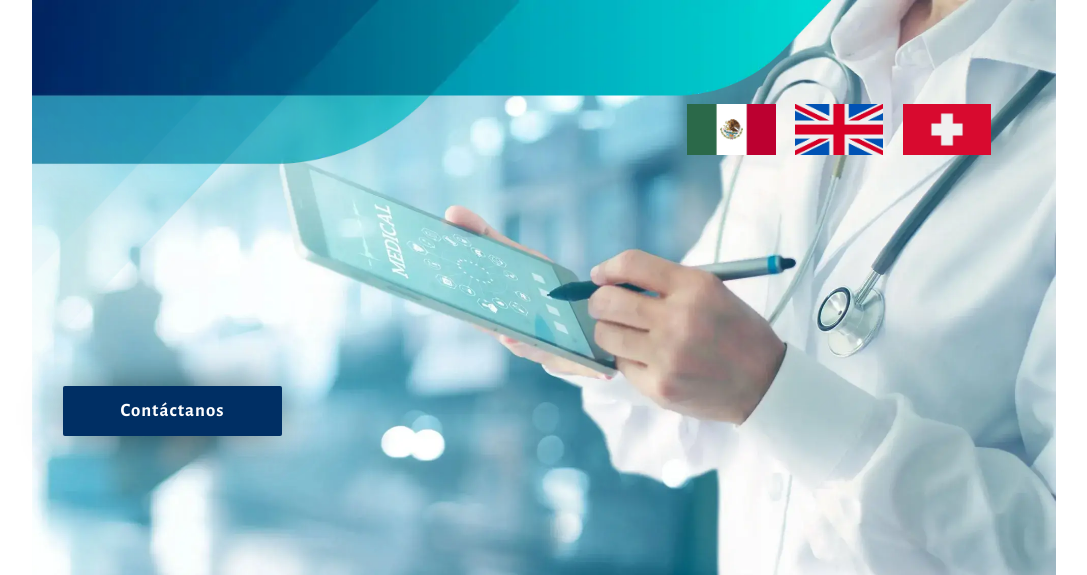
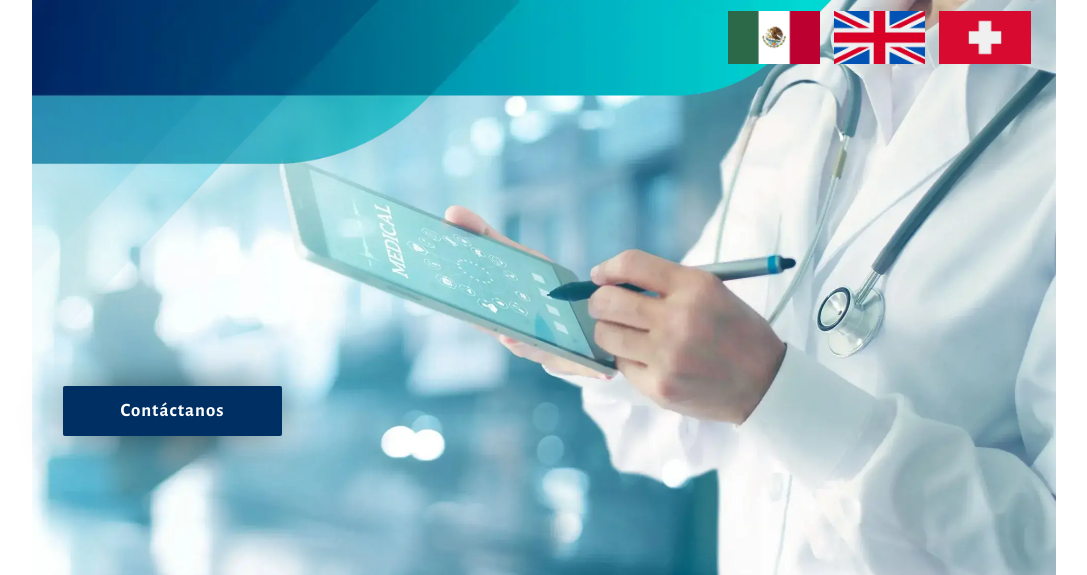
Before and after one commit to AngelJostar/Farmasoma, a PHP site: page / in a window 1280 px wide. Shown: the part 84-659 px from the top of the page, without its empty margins (96-1183 px from the left). Run offline with PHP 8.4, Linux system fonts and the light colour scheme; some libraries are stand-ins or nearby versions.

Commit message:
commit all

```diff
--- a/css/style.css
+++ b/css/style.css
@@ -779,14 +779,39 @@ img {
 
 .flags {
     position: absolute;
-    top: 18%;
-    left: 64%;
+    top: 14%;
+    left: 67%;
 }
 
 .flags img {
+    max-width: 28%;
     display: inline;
-    max-width: 24%;
-    margin-right: 1.3vw;
+}
+
+.flags a:first-child {
+    margin-right: 0.7em;
+}
+
+.flags a:nth-child(2) {
+    margin-right: 0.7em;
+}
+
+@media (min-width:1200px) {
+    .flags {
+        position: absolute;
+        top: 2%;
+        left: 68%;
+    }
+    .flags img {
+        max-width: 28%;
+        display: inline;
+    }
+    .flags a:first-child {
+        margin-right: 1.1em;
+    }
+    .flags a:nth-child(2) {
+        margin-right: 1.1em;
+    }
 }
 
 .flags img:hover {
--- a/index.php
+++ b/index.php
@@ -20,8 +20,8 @@
             <img loading="lazy" src="/img/DECORACION-LARGA.webp" alt="Decoración Larga">
         </div>
         <div class="flags">
-            <a href="http://farmasoma.com.mx/"><img src="/img/Mexico.webp" alt="bandera de México"></a>
-            <a href="https://en.farmasoma.com.mx/"><img src="/img/Reino-unido.webp" alt="bandera de Estados unidos"></a>
+            <a  href="http://farmasoma.com.mx/"><img src="/img/Mexico.webp" alt="bandera de México"></a>
+            <a  href="https://en.farmasoma.com.mx/"><img src="/img/Reino-unido.webp" alt="bandera de Estados unidos"></a>
             <a href="http://de.farmasoma.com.mx/"><img src="img/Suiza.webp" alt="Bandera de Suiza"></a>
         </div>
         <div class="boton-contactanos-header">
```
